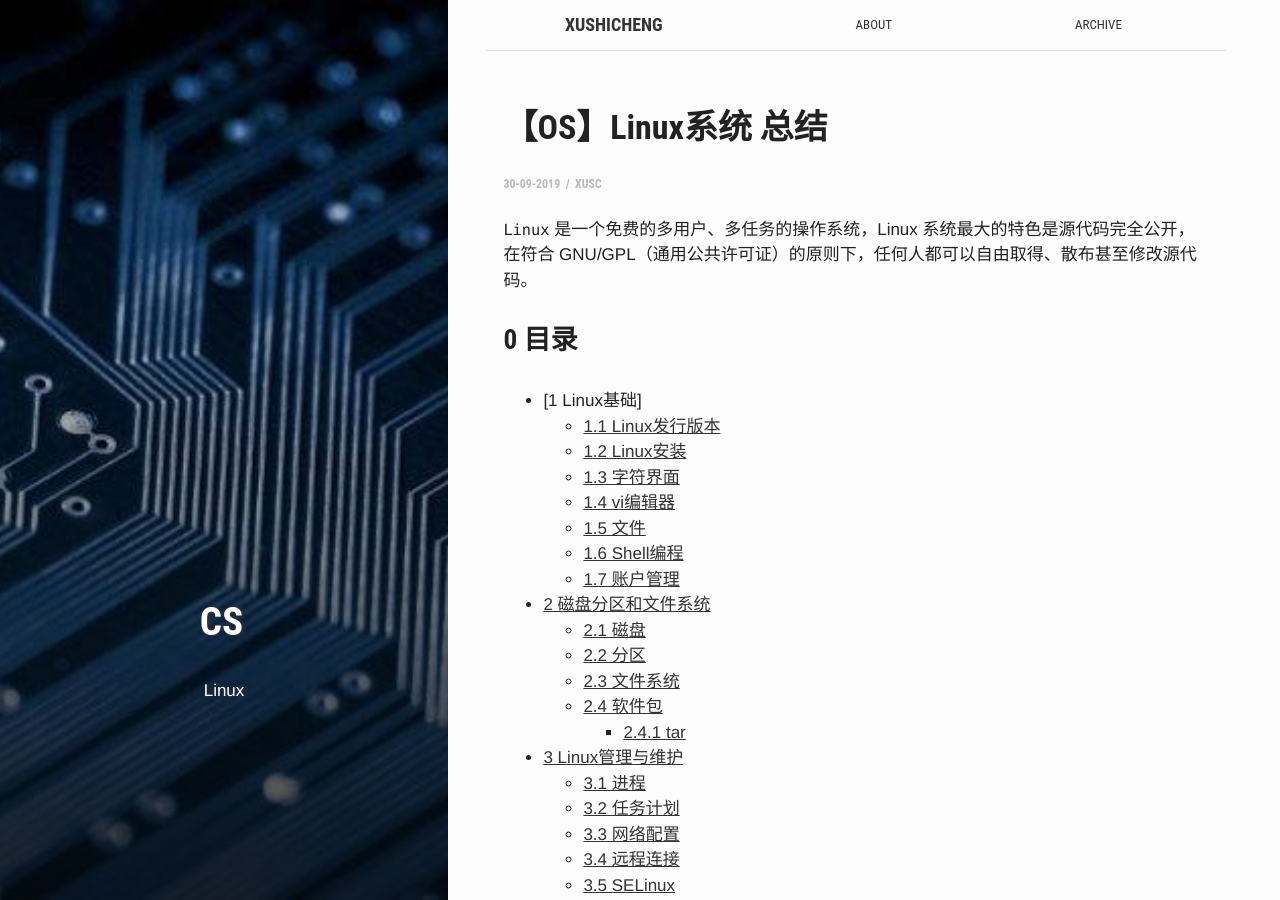
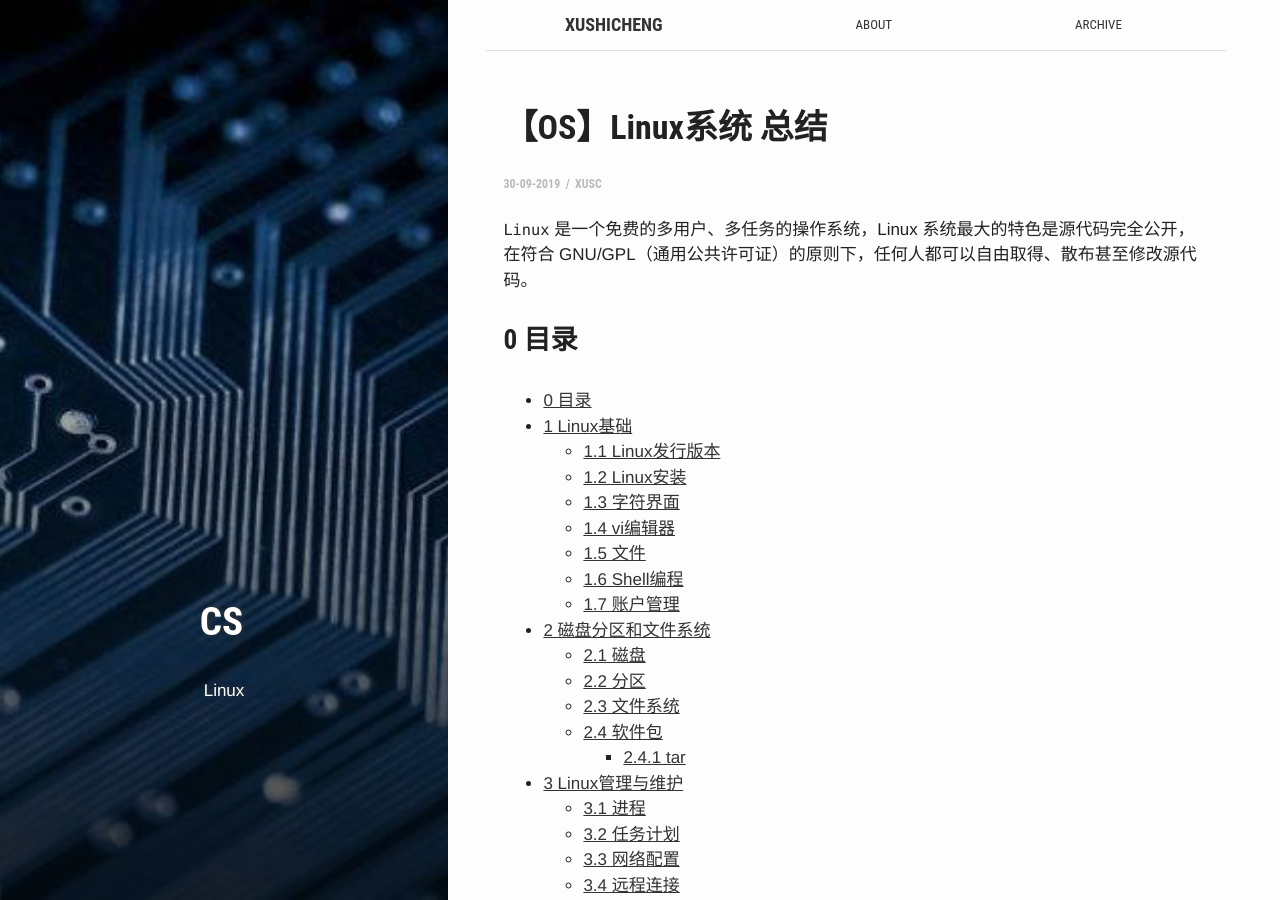
Before and after one commit to PetePro/PetePro.github.io, a Jekyll site: the page built from _posts/ComputerScience/2019-09-30-linux.markdown, in a window 1280 px wide and 900 px high. Built offline with Jekyll 4.4.1, drawn with Linux system fonts in a browser that asks for light colours; some web fonts are replaced.

Commit message:
20200408

```diff
--- a/_posts/ComputerScience/2019-09-01-computer-networking.markdown
+++ b/_posts/ComputerScience/2019-09-01-computer-networking.markdown
@@ -248,6 +248,7 @@
 文件传送协议|FTP|20/21|TCP|控制连接 21，数据连接 20
 简单文件传送协议|TFTP|69|UDP|
 远程终端协议|TELNET|23|TCP|
+安全外壳协议|SSH|22|TCP
 超文本传送协议|HTTP|80|TCP|
 简单邮件传送协议|SMTP|25|TCP|
 邮件读取协议|POP3|110|TCP|
--- a/_posts/ComputerScience/2019-09-30-linux.markdown
+++ b/_posts/ComputerScience/2019-09-30-linux.markdown
@@ -13,26 +13,27 @@
 `Linux` 是一个免费的多用户、多任务的操作系统，Linux 系统最大的特色是源代码完全公开，在符合 GNU/GPL（通用公共许可证）的原则下，任何人都可以自由取得、散布甚至修改源代码。
 
 ### 0 目录
-- [1&nbsp;Linux基础]
-  - [1.1&nbsp;Linux发行版本](#11&nbsp;linux%e5%8f%91%e8%a1%8c%e7%89%88%e6%9c%ac%e7%9b%ae%e5%bd%95)
-  - [1.2&nbsp;Linux安装](#1.2-linux%e5%ae%89%e8%a3%85%e7%9b%ae%e5%bd%95)
-  - [1.3&nbsp;字符界面](#13&nbsp;字符界面)
-  - [1.4&nbsp;vi编辑器](#1.4-vi%e7%bc%96%e8%be%91%e5%99%a8%e7%9b%ae%e5%bd%95)
-  - [1.5&nbsp;文件](#1.5-文件)
-  - [1.6&nbsp;Shell编程](#1.6-shell%e7%bc%96%e7%a8%8b)
-  - [1.7&nbsp;账户管理](#1.7-账户管理)
-- [2&nbsp;磁盘分区和文件系统](#2-磁盘分区和文件系统)
-  - [2.1&nbsp;磁盘](#2.1-磁盘)
-  - [2.2&nbsp;分区](#2.2-分区)
-  - [2.3&nbsp;文件系统](#2.3-文件系统)
-  - [2.4&nbsp;软件包](#2.4-软件包)
-    - [2.4.1&nbsp;tar](#2.4.1-tar)
-- [3&nbsp;Linux管理与维护](#3-linux%e7%ae%a1%e7%90%86%e4%b8%8e%e7%bb%b4%e6%8a%a4)
-  - [3.1&nbsp;进程](#3.1-进程)
-  - [3.2&nbsp;任务计划](#3.2-任务计划)
-  - [3.3&nbsp;网络配置](#3.3-网络配置)
-  - [3.4&nbsp;远程连接](#3.4-远程连接)
-  - [3.5&nbsp;SELinux](#3.5-selinux)
+- [0 目录](#0-%e7%9b%ae%e5%bd%95)
+- [1 Linux基础](#1-linux%e5%9f%ba%e7%a1%80)
+  - [1.1&nbsp;Linux发行版本](#11-linux%e5%8f%91%e8%a1%8c%e7%89%88%e6%9c%ac)
+  - [1.2&nbsp;Linux安装](#12-linux%e5%ae%89%e8%a3%85)
+  - [1.3&nbsp;字符界面](#13-%e5%ad%97%e7%ac%a6%e7%95%8c%e9%9d%a2)
+  - [1.4&nbsp;vi编辑器](#14-vi%e7%bc%96%e8%be%91%e5%99%a8)
+  - [1.5&nbsp;文件](#15-%e6%96%87%e4%bb%b6)
+  - [1.6&nbsp;Shell编程](#16-shell%e7%bc%96%e7%a8%8b)
+  - [1.7&nbsp;账户管理](#17-%e8%b4%a6%e6%88%b7%e7%ae%a1%e7%90%86)
+- [2 磁盘分区和文件系统](#2-%e7%a3%81%e7%9b%98%e5%88%86%e5%8c%ba%e5%92%8c%e6%96%87%e4%bb%b6%e7%b3%bb%e7%bb%9f)
+  - [2.1&nbsp;磁盘](#21-%e7%a3%81%e7%9b%98)
+  - [2.2&nbsp;分区](#22-%e5%88%86%e5%8c%ba)
+  - [2.3&nbsp;文件系统](#23-%e6%96%87%e4%bb%b6%e7%b3%bb%e7%bb%9f)
+  - [2.4&nbsp;软件包](#24-%e8%bd%af%e4%bb%b6%e5%8c%85)
+    - [2.4.1&nbsp;tar](#241-tar)
+- [3 Linux管理与维护](#3-linux%e7%ae%a1%e7%90%86%e4%b8%8e%e7%bb%b4%e6%8a%a4)
+  - [3.1&nbsp;进程](#31-%e8%bf%9b%e7%a8%8b)
+  - [3.2&nbsp;任务计划](#32-%e4%bb%bb%e5%8a%a1%e8%ae%a1%e5%88%92)
+  - [3.3&nbsp;网络配置](#33-%e7%bd%91%e7%bb%9c%e9%85%8d%e7%bd%ae)
+  - [3.4&nbsp;远程连接](#34-%e8%bf%9c%e7%a8%8b%e8%bf%9e%e6%8e%a5)
+  - [3.5&nbsp;SELinux](#35-selinux)
 
 
 
```
